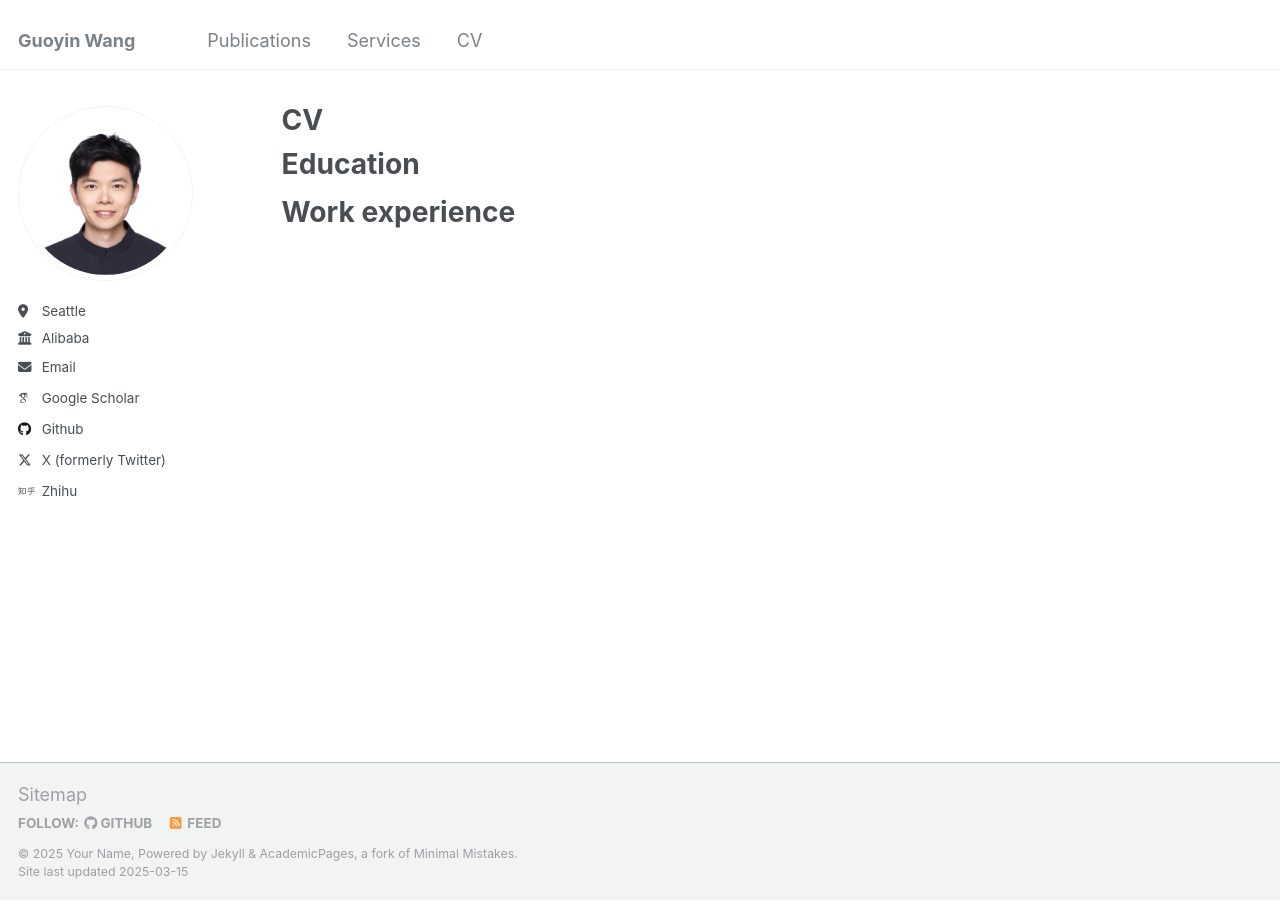
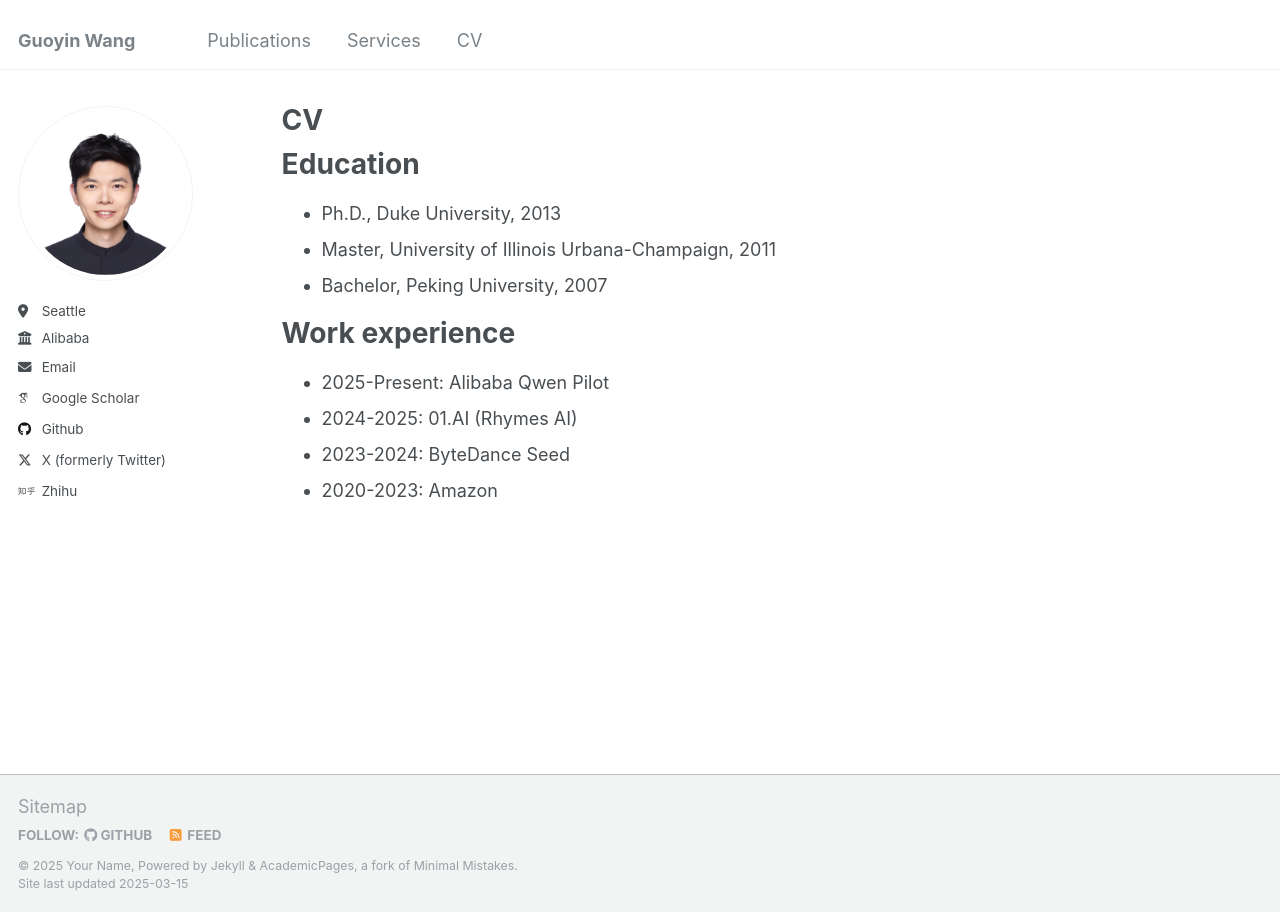
Before and after one commit to huxueyu/guoyin.wang, a Jekyll site: the page built from _pages/cv.md, in a window 1280 px wide. Built offline with Jekyll 4.4.1, drawn with Linux system fonts in a browser that asks for light colours; some web fonts are replaced.

Commit message:
Update cv.md

```diff
--- a/_pages/cv.md
+++ b/_pages/cv.md
@@ -10,7 +10,14 @@ redirect_from:
 
 Education
 ======
+- Ph.D., Duke University, 2013
+- Master, University of Illinois Urbana-Champaign, 2011
+- Bachelor, Peking University, 2007
 
 
 Work experience
 ======
+- 2025-Present: Alibaba Qwen Pilot
+- 2024-2025: 01.AI (Rhymes AI)
+- 2023-2024: ByteDance Seed
+- 2020-2023: Amazon
```
